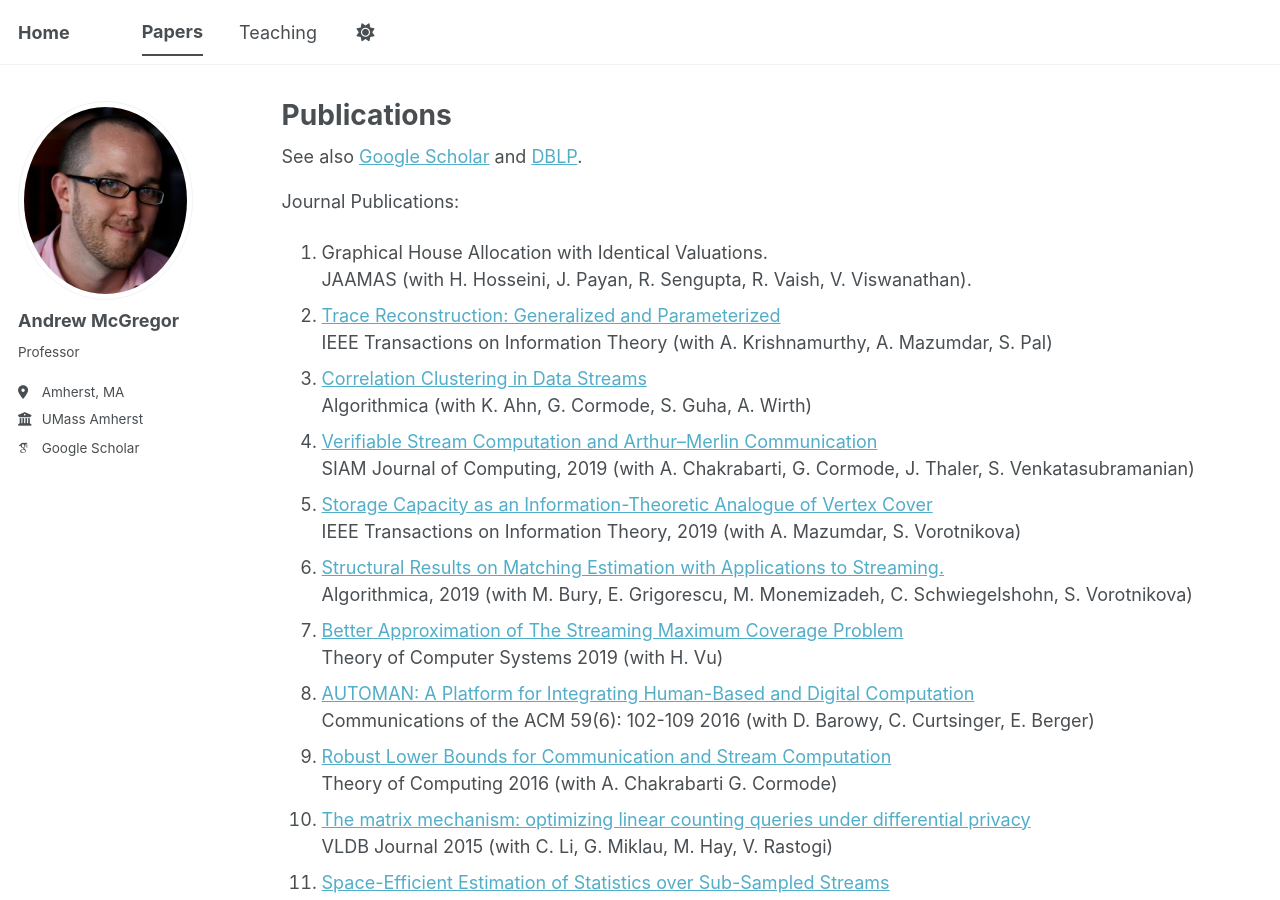
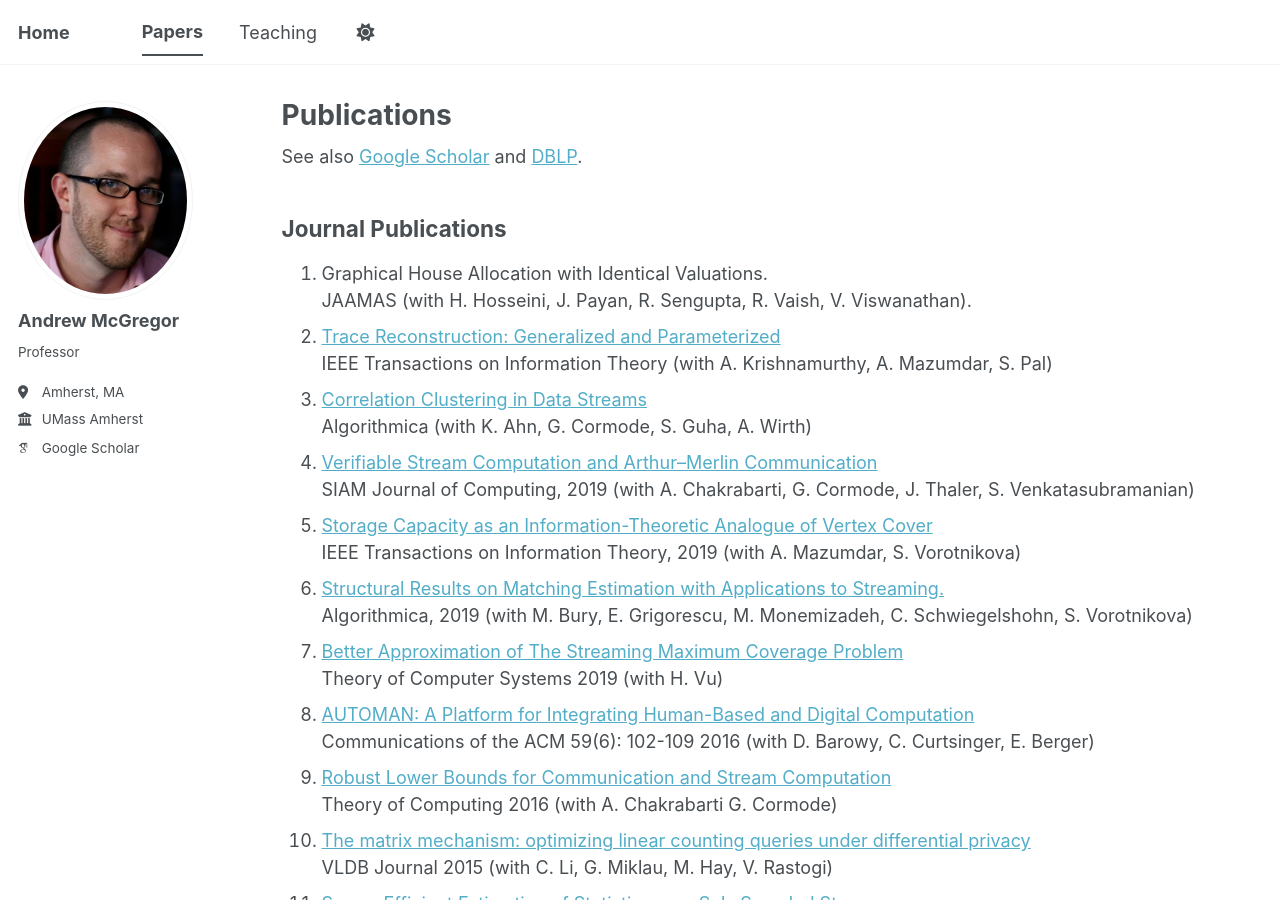
Before and after one commit to mcgregor-andrew/mcgregor-andrew.github.io, a Jekyll site: the page built from _pages/publications.html, in a window 1280 px wide and 900 px high. Built offline with Jekyll 4.4.1, drawn with Linux system fonts in a browser that asks for light colours; some web fonts are replaced; a script bundle is joined from its source files by our own code; library files that are not in the unit come from our copies.

```diff
--- a/_pages/publications.html
+++ b/_pages/publications.html
@@ -8,7 +8,7 @@ author_profile: true
 See also <A HREF="http://scholar.google.com/citations?user=IpBjTKQAAAAJ&hl=en">Google Scholar</A> and <A HREF="http://dblp.uni-trier.de/pers/hd/m/McGregor_0001:Andrew">DBLP</A>.
 
 
-<p> Journal Publications:
+<h2> Journal Publications</h2>
 <OL>
 <LI> Graphical House Allocation with Identical Valuations.
 <BR> JAAMAS (with H. Hosseini, J. Payan, R. Sengupta, R. Vaish, V. Viswanathan).
```
